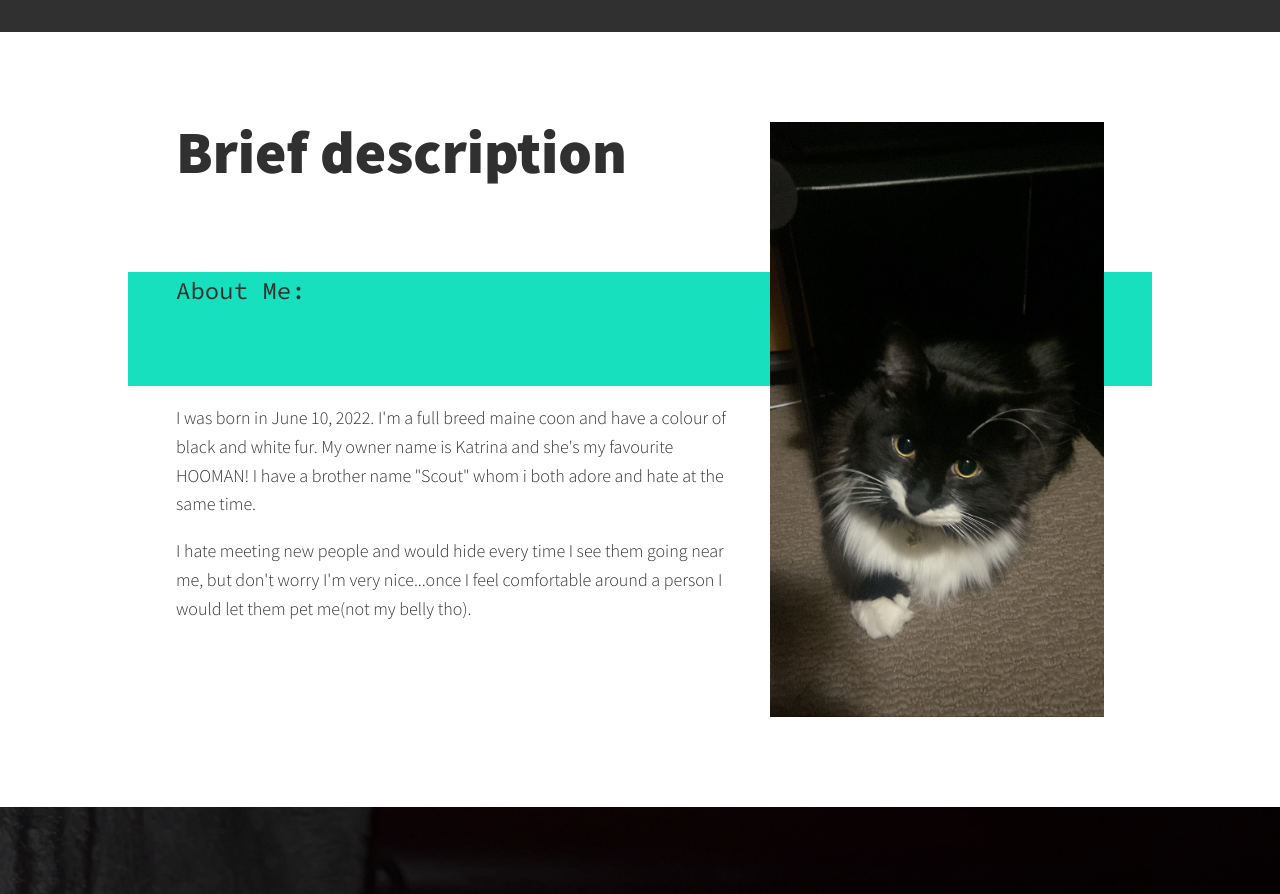
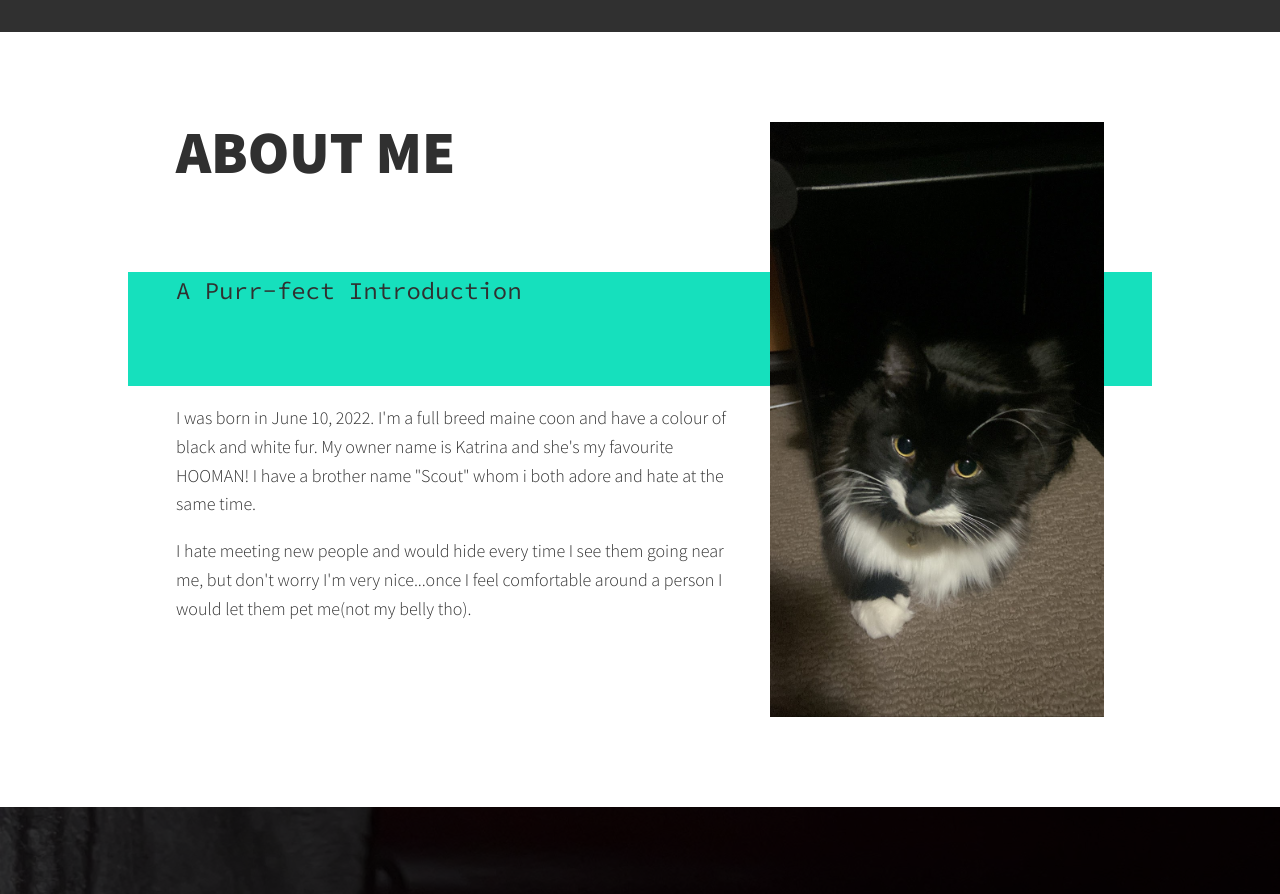
Before and after one commit to katrina100/Website, a plain HTML site: page index.html in a window 1280 px wide. Shown: the part 1000-1894 px from the top of the page. Drawn offline with nearby package versions, Linux system fonts and the light colour scheme.

```diff
--- a/index.html
+++ b/index.html
@@ -45,8 +45,8 @@
         <!-- About me -->
 <div class="section-bg">
     <section class="about-me" id="about">
-        <h2 class="section__title section__title--about">Brief description</h2>
-        <p class="section__subtitle section__subtitle--about">About Me:</p>
+        <h2 class="section__title section__title--about">ABOUT ME</h2>
+        <p class="section__subtitle section__subtitle--about">A Purr-fect Introduction</p>
 
 		<div class="about-me__body">
             <p>
@@ -181,6 +181,7 @@
             </ul>
         </footer>
 
+	<script src="js/index.js"></script>
 
 	</body>
 </html>
```
Lines whose indentation alone changed are shown as unchanged.
